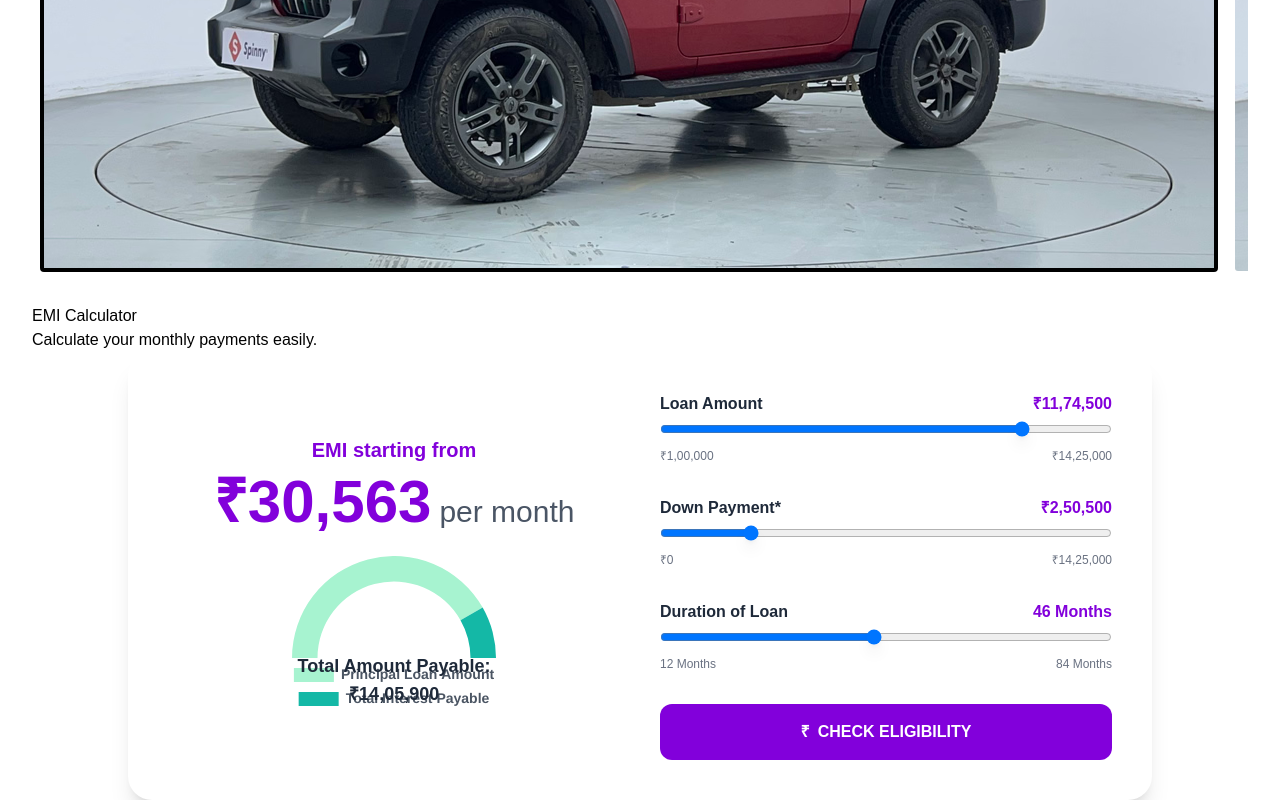
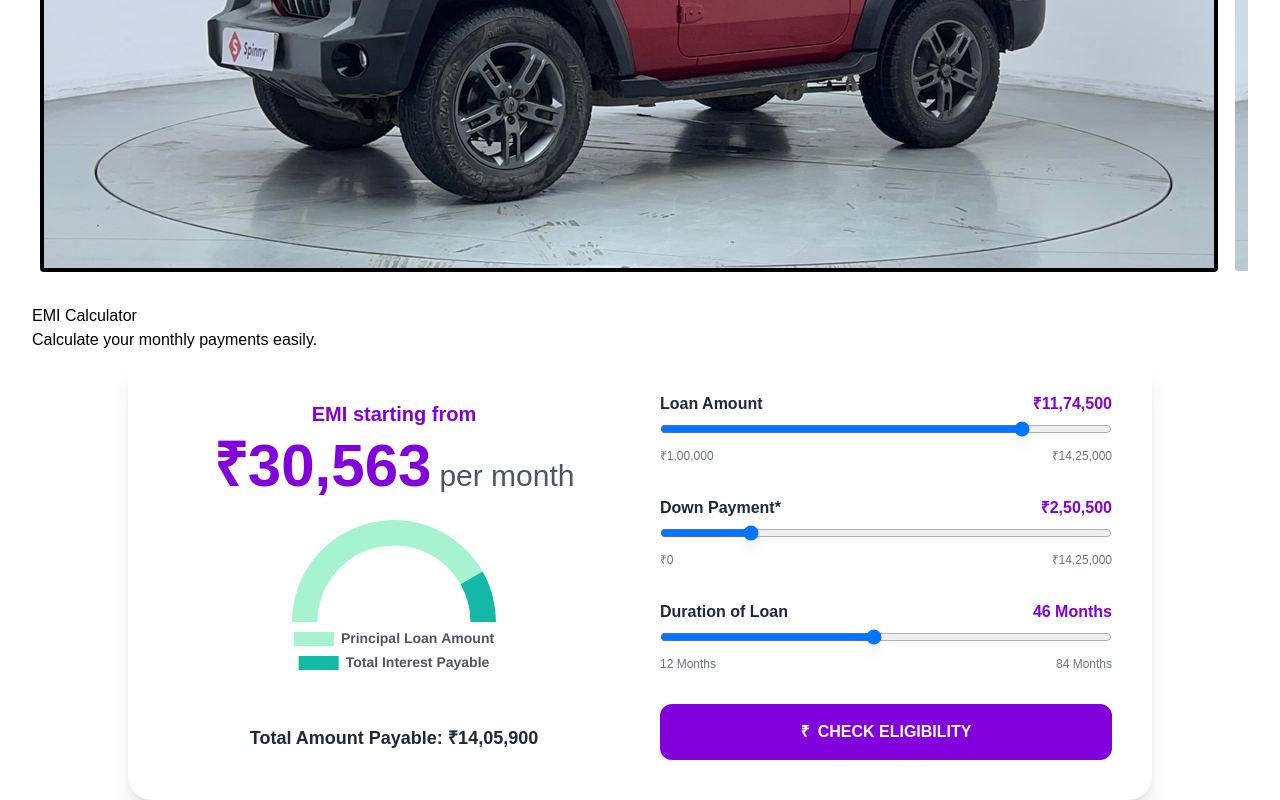
Before and after one commit to Syed-Hermain/Alpha, a Next.js app: page /cars in a window 1280 px wide. Shown: the part 989-1789 px from the top of the page. Built offline with nearby package versions, Linux system fonts and the light colour scheme.

Commit message:
Important work done

```diff
--- a/app/globals.css
+++ b/app/globals.css
@@ -39,3 +39,34 @@ body {
     @apply bg-purple-800 scale-110;
   }
 }
+
+
+@keyframes slideDown {
+  0% {
+    transform: translateY(-100%);
+    opacity: 0;
+  }
+  100% {
+    transform: translateY(0);
+    opacity: 1;
+  }
+}
+
+@keyframes slideUp {
+  0% {
+    transform: translateY(0);
+    opacity: 1;
+  }
+  100% {
+    transform: translateY(-100%);
+    opacity: 0;
+  }
+}
+
+.slide-down {
+  animation: slideDown 0.4s ease forwards;
+}
+
+.slide-up {
+  animation: slideUp 0.4s ease forwards;
+}
--- a/components/EMICalculator.tsx
+++ b/components/EMICalculator.tsx
@@ -109,10 +109,12 @@ export default function EMICalculatorChartJS() {
         </div>
         <div className="w-64 h-40 relative">
           <canvas ref={chartRef}></canvas>
-          <div className="absolute bottom-2 w-full text-center font-semibold text-gray-800 text-lg">
+
+        </div>
+
+        <div className="mt-5 bottom-5 w-full text-center font-semibold text-gray-800 text-lg">
             Total Amount Payable: {formatCurrency(Math.round(totalPayable))}
           </div>
-        </div>
       </div>
 
       {/* Right: Controls */}
--- a/components/InfiniteCarousel.tsx
+++ b/components/InfiniteCarousel.tsx
@@ -3,6 +3,7 @@
 import React, { useState, useEffect, useRef } from "react";
 import Image from "next/image";
 import ThumbnailCarousel from "./ThumbnailCarousel";
+import Car360Viewer from "@/app/three/page";
 
 type Car = {
   src: string;
@@ -17,6 +18,19 @@ export default function InfiniteCarousel({ cars }: { cars: Car[] }) {
   const [isAnimating, setIsAnimating] = useState(false);
   const containerRef = useRef<HTMLDivElement>(null);
   const transitionDuration = 500; // ms
+  const [showOverlay, setShowOverlay] = React.useState(false);
+
+
+  const [closing, setClosing] = useState(false);
+
+  const handleClose = () => {
+    setClosing(true);
+    setTimeout(() => {
+      setShowOverlay(false);
+      setClosing(false);
+    }, 400); // match animation duration
+  };
+
 
   // Slide width in % (100% per slide)
   const slideWidthPercent = 100;
@@ -70,6 +84,7 @@ export default function InfiniteCarousel({ cars }: { cars: Car[] }) {
   }, [current, isAnimating]);
 
   return (
+    <>
     <div>
     <div className="relative w-full aspect-[2/1] overflow-hidden rounded-md bg-gray-100 flex items-center justify-center">
       {/* Slides container */}
@@ -95,7 +110,7 @@ export default function InfiniteCarousel({ cars }: { cars: Car[] }) {
             />
 
             {(idx === 1 || idx === extendedCars.length - 1) && (
-              <button onClick={() => console.log("View 360")} className="absolute bottom-20 left-1/2 transform -translate-x-1/2 justify-center bg-gray-500/40 text-white px-2 py-1 rounded flex items-center gap-3">
+              <button onClick={() => setShowOverlay(true)} className="absolute bottom-20 left-1/2 transform -translate-x-1/2 justify-center bg-gray-500/40 text-white px-2 py-1 rounded flex items-center gap-3">
                 <span className="text-xs sm:text-sm">Click to view</span>
                 <Image
                   src="/three_sixty_view.gif"
@@ -133,5 +148,33 @@ export default function InfiniteCarousel({ cars }: { cars: Car[] }) {
     <ThumbnailCarousel cars={cars} current={current} setCurrent={setCurrent} />
     </div>
     </div>
+
+    { showOverlay && (
+      <div
+          className={`fixed inset-0 bg-black bg-opacity-50 backdrop-blur-sm z-50 flex justify-center items-center`}
+        >
+          <div
+            className={`bg-white rounded-lg shadow-lg w-4/5 max-w-xl h-3/4 relative overflow-hidden ${
+              closing ? "slide-up" : "slide-down"
+            }`}
+            style={{ animationFillMode: "forwards" }}
+          >
+            {/* Close button top-left */}
+            <button
+              onClick={handleClose}
+              className="absolute top-4 left-4 text-black p-2 rounded-full hover:bg-gray-200 transition"
+              aria-label="Close overlay"
+            >
+              &#8592; {/* left arrow */}
+            </button>
+
+            {/* Centered content */}
+            <div className="h-full flex justify-center items-center">
+              <Car360Viewer />
+            </div>
+          </div>
+        </div>
+    )}
+    </>
   );
 }
```
